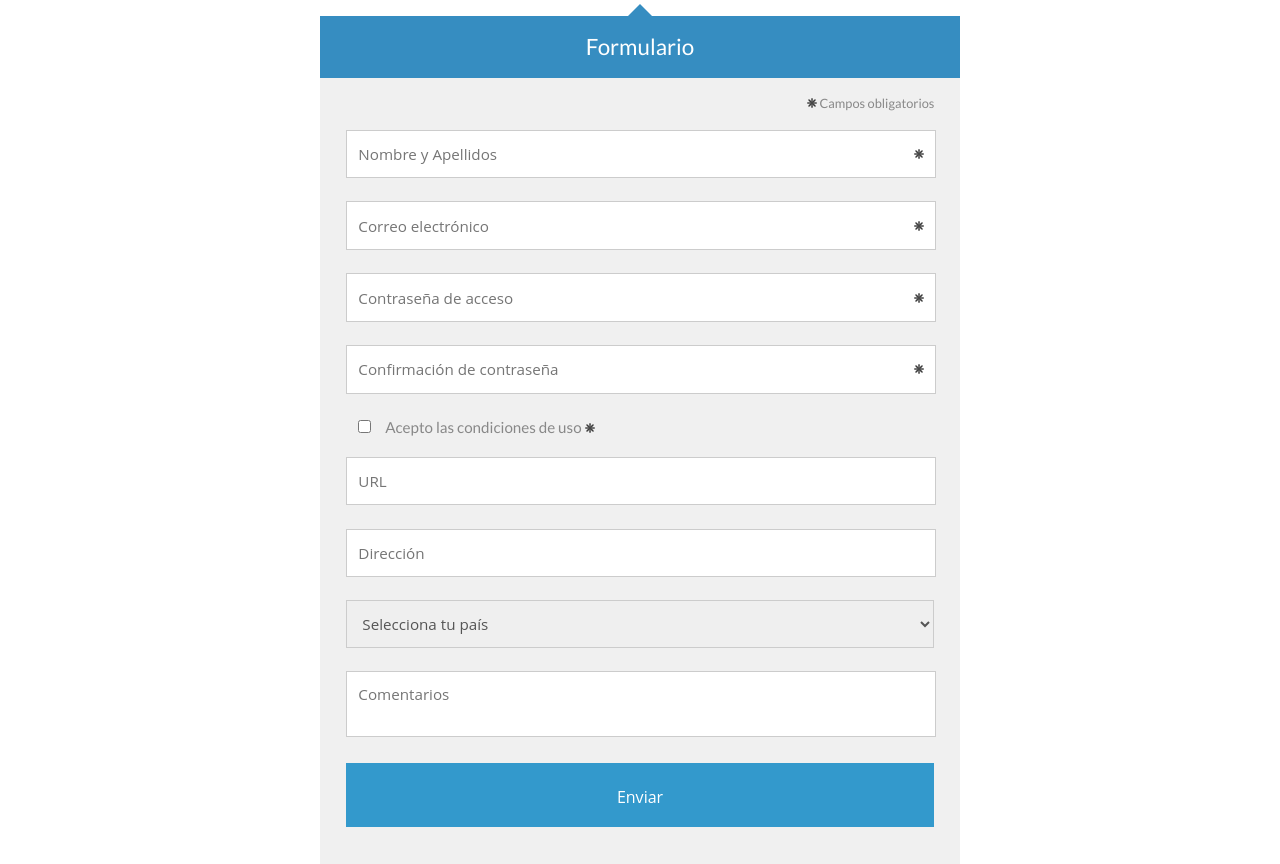
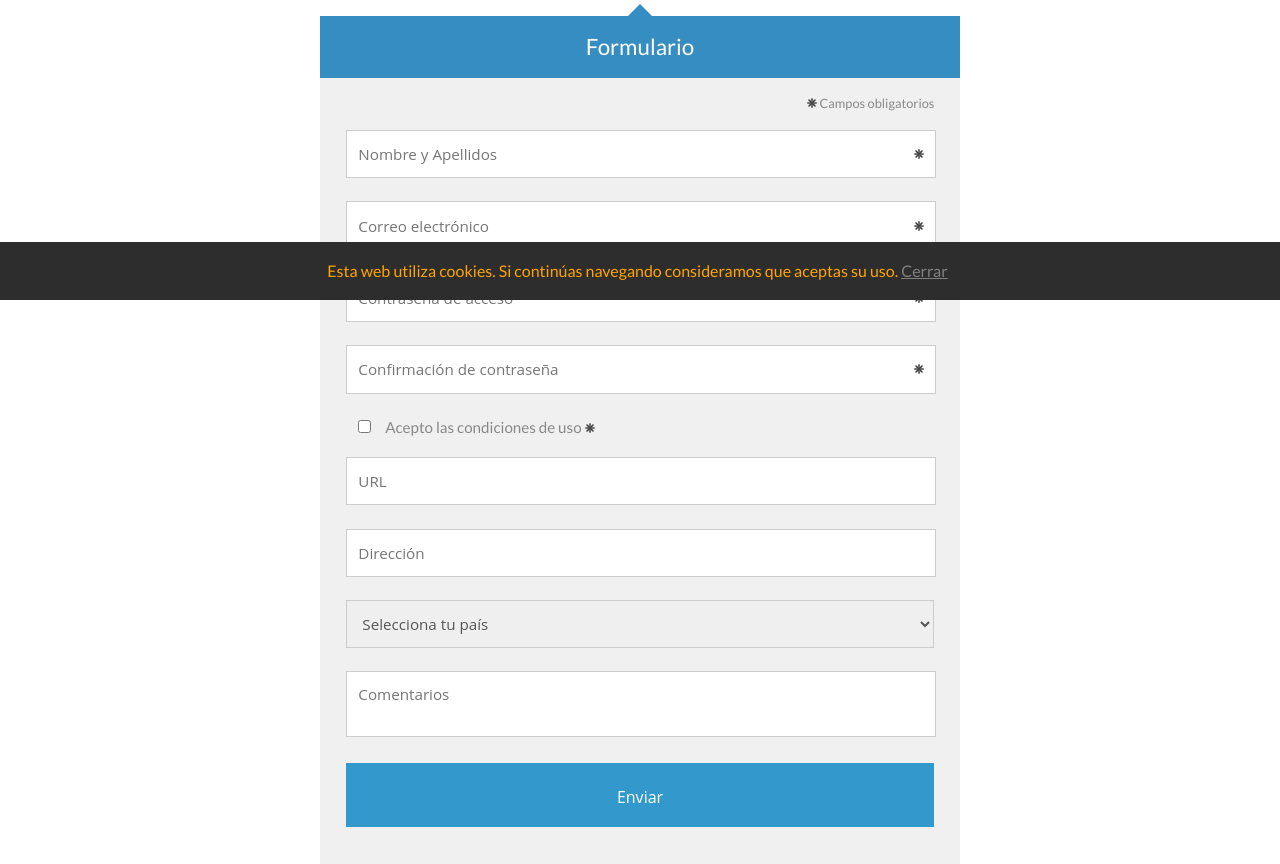
Before and after one commit to sergiasenjo/Formulario, a PHP site: page / in a window 1280 px wide. Shown: the part 500-1364 px from the top of the page. Run offline with PHP 8.4, Linux system fonts and the light colour scheme.

Commit message:
Mensaje de cookies hecho

```diff
--- a/html/css/form.css
+++ b/html/css/form.css
@@ -1,3 +1,34 @@
+/* Mensaje de cookies */
+#box-cookies {
+    position: fixed;
+    bottom: 0px;
+    left: 0px;
+    width: 100%;
+    z-index: 999999;
+    display: block;
+}
+#info-cookies {
+    margin: auto;
+    position: relative;
+    top: 0px;
+    height: 58px;
+    width: 100%;
+    text-align:center;
+    background-color: #2D2D2D;
+}
+#info-cookies p {
+    line-height:58px;
+    font-size: 1em;
+    color: orange;
+    text-align:center;
+}
+#info-cookies p a {
+    margin-right:5px;
+    text-decoration: underline;
+}
+
+
+/* Formulario*/
 #login{
   width: 50%;
   margin:0 auto;
--- a/html/index.html
+++ b/html/index.html
@@ -163,5 +163,13 @@
             </section>
         </section>
     </footer>
+    <div id="box-cookies">
+        <div id="info-cookies">
+            <p>
+                Esta web utiliza cookies. Si continúas navegando consideramos que aceptas su uso.
+                <a id="accept-cookies">Cerrar</a>
+            </p>
+        </div>
+    </div>
 </body>
 </html>
--- a/html/js/front-end.js
+++ b/html/js/front-end.js
@@ -164,6 +164,10 @@ function resetForm() {
     }
 }
 
+function rmMsgCookies() {
+    document.body.removeChild($("box-cookies"));
+}
+
 function events() {
     appendSelectCountry();
     $("full_name").addEventListener("keyup", checkName, false);
@@ -174,6 +178,7 @@ function events() {
     $("url").addEventListener("keyup", checkUrl, false);
     $("postal_code").addEventListener("keyup", checkPostalCode, false);
     $("send").addEventListener("click", checkFields, false);
+    $("accept-cookies").addEventListener("click", rmMsgCookies, false);
 }
 
 window.onload = events;
```
